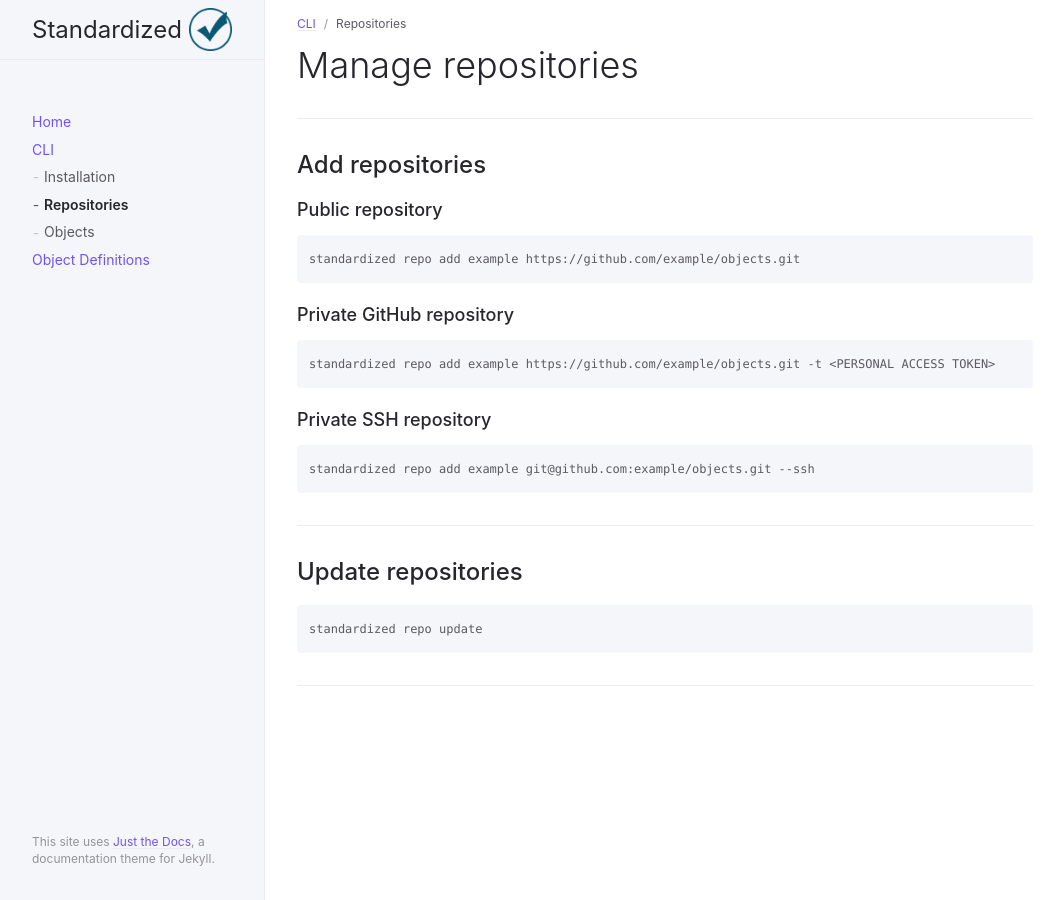
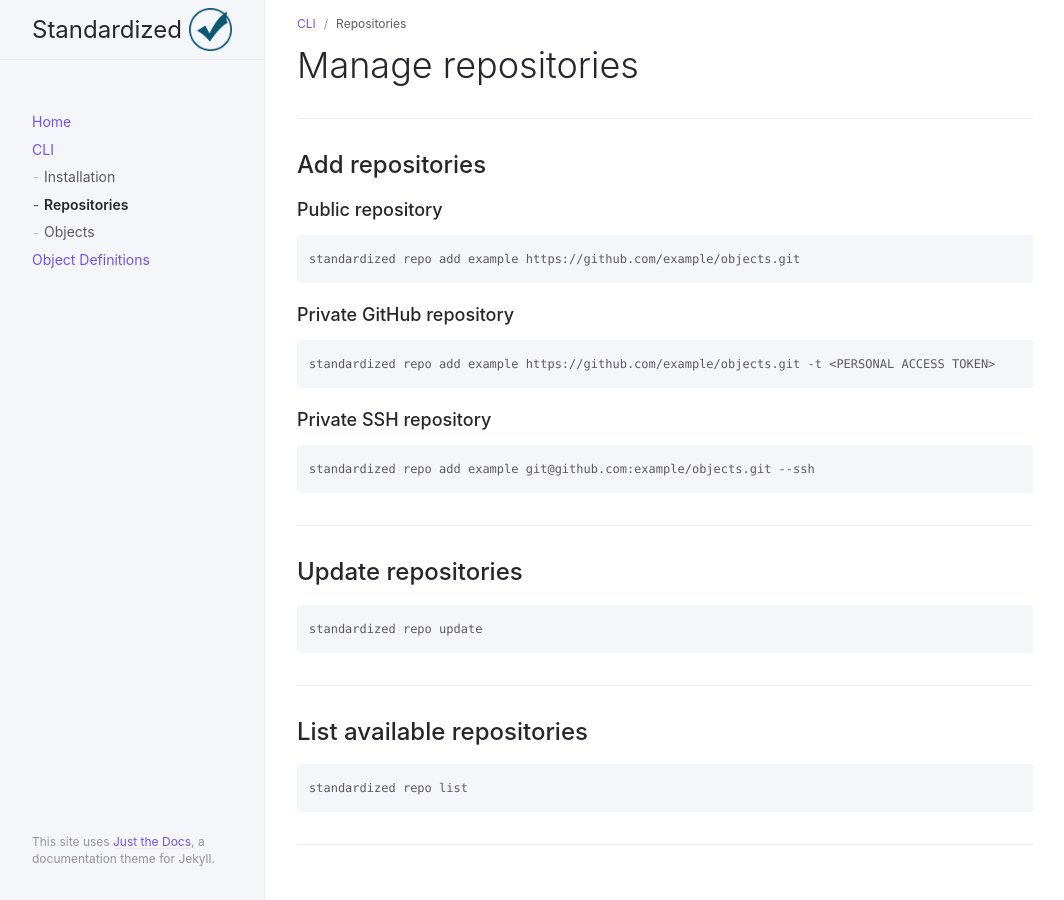
Before and after one commit to Standardized-Objects/Standardized-Objects.github.io, a Jekyll site: the page built from docs/cli/repositories.md, in a window 1280 px wide. Shown: the whole page, without its empty margins (107-1171 px from the left). Built offline with Jekyll 4.4.1, drawn with Linux system fonts in a browser that asks for light colours.

Commit message:
Repo list

```diff
--- a/docs/cli/repositories.md
+++ b/docs/cli/repositories.md
@@ -29,3 +29,9 @@ nav_order: 2
 ## Update repositories
 
     standardized repo update
+
+---
+
+## List available repositories
+
+    standardized repo list
```
